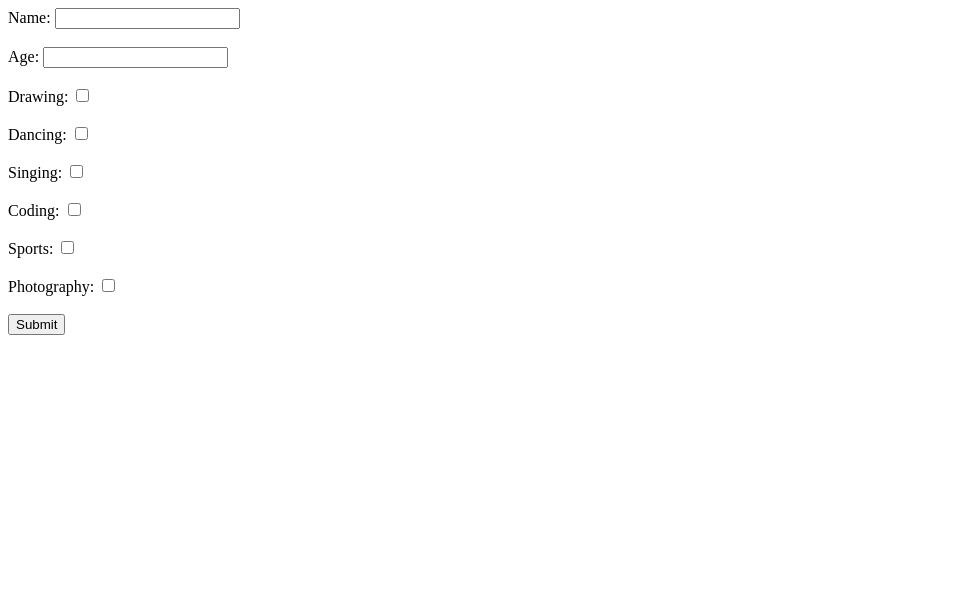
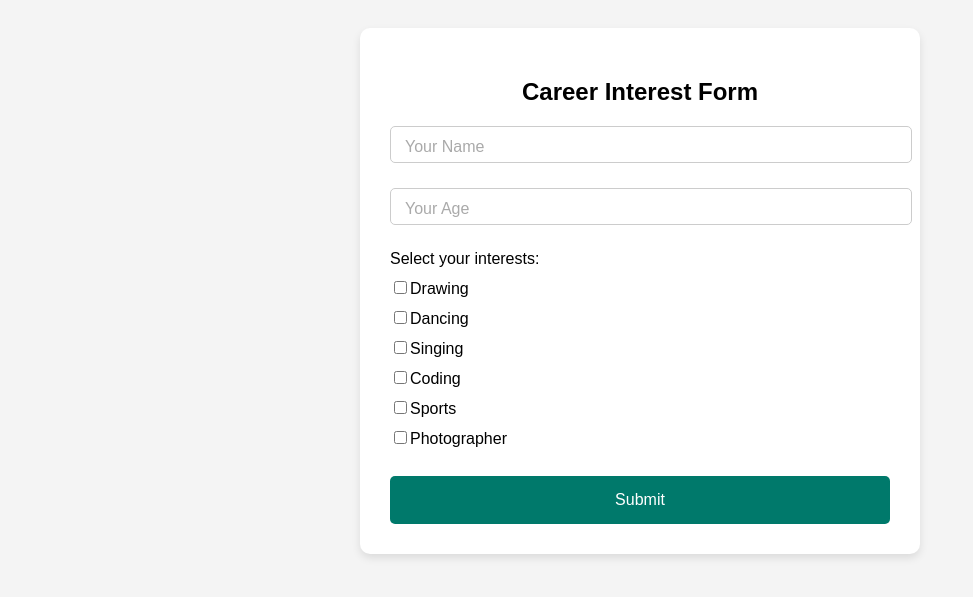
Before and after one commit to kaizer3122/carrier, a Flask app: page / in a window 1280 px wide. Shown: the top 597 px of the page, without its empty margins (0-973 px from the left). Run offline with Flask 3, Linux system fonts and the light colour scheme.

Commit message:
form.html

```diff
--- a/templates/form.html
+++ b/templates/form.html
@@ -1,60 +1,119 @@
-<!DOCTYPE html>
+<!doctype html>
 <html lang="en">
 <head>
-    <meta charset="UTF-8">
-    <meta name="viewport" content="width=device-width, initial-scale=1.0">
-    <title>Career Form</title>
-    <link rel="stylesheet" href="https://cdnjs.cloudflare.com/ajax/libs/font-awesome/6.0.0-beta3/css/all.min.css">
+  <meta charset="utf-8">
+  <title>Animated Career Form</title>
+  <link rel="stylesheet" href="https://cdnjs.cloudflare.com/ajax/libs/font-awesome/5.15.3/css/all.min.css">
+  <style>
+    /* Basic styles for your form */
+    body {
+      font-family: 'Arial', sans-serif;
+      background: #f4f4f4;
+      padding: 20px;
+    }
+    .container {
+      background: #fff;
+      padding: 30px;
+      border-radius: 10px;
+      box-shadow: 0px 4px 8px rgba(0, 0, 0, 0.1);
+      max-width: 500px;
+      margin: 0 auto;
+    }
+    h2 {
+      text-align: center;
+    }
+    .floating-label {
+      position: relative;
+      margin-bottom: 25px;
+    }
+    .floating-label input {
+      width: 100%;
+      padding: 10px;
+      border: 1px solid #ccc;
+      border-radius: 5px;
+    }
+    .floating-label label {
+      position: absolute;
+      top: 12px;
+      left: 15px;
+      font-size: 16px;
+      color: #aaa;
+      transition: 0.3s;
+    }
+    .floating-label input:focus + label,
+    .floating-label input:not(:placeholder-shown) + label {
+      top: -8px;
+      font-size: 12px;
+      color: #00796b;
+    }
+    .checkbox-label {
+      display: block;
+      margin: 10px 0;
+    }
+    button {
+      width: 100%;
+      padding: 15px;
+      border: none;
+      background-color: #00796b;
+      color: white;
+      font-size: 16px;
+      cursor: pointer;
+      border-radius: 5px;
+    }
+    button:hover {
+      background-color: #004d40;
+    }
+    .message {
+      padding: 10px;
+      margin-top: 20px;
+      border-radius: 5px;
+      text-align: center;
+    }
+    .success {
+      background-color: #d4edda;
+      color: #155724;
+    }
+    .error {
+      background-color: #f8d7da;
+      color: #721c24;
+    }
+  </style>
 </head>
 <body>
-    <div id="scrollProgress"></div>
 
-    <button id="backToTop" title="Go to top">↑</button>
+<div class="container">
+  <h2>Career Interest Form</h2>
 
-    <form method="POST">
-        <label for="name">Name:</label>
-        <input type="text" id="name" name="name" required><br><br>
+  {% with messages = get_flashed_messages(with_categories=true) %}
+    {% if messages %}
+      {% for category, message in messages %}
+        <div class="message {{ category }}">{{ message }}</div>
+      {% endfor %}
+    {% endif %}
+  {% endwith %}
 
-        <label for="age">Age:</label>
-        <input type="number" id="age" name="age" required><br><br>
+  <form method="post">
+    <div class="floating-label">
+      <input type="text" id="name" name="name" placeholder=" " required>
+      <label for="name">Your Name</label>
+    </div>
 
-        <label for="drawing">Drawing:</label>
-        <input type="checkbox" id="drawing" name="drawing" value="Yes"><br><br>
+    <div class="floating-label">
+      <input type="text" id="age" name="age" placeholder=" " required>
+      <label for="age">Your Age</label>
+    </div>
 
-        <label for="dancing">Dancing:</label>
-        <input type="checkbox" id="dancing" name="dancing" value="Yes"><br><br>
+    <label>Select your interests:</label><br>
+    <label class="checkbox-label"><input type="checkbox" name="drawing" value="Yes">Drawing</label>
+    <label class="checkbox-label"><input type="checkbox" name="dancing" value="Yes">Dancing</label>
+    <label class="checkbox-label"><input type="checkbox" name="singing" value="Yes">Singing</label>
+    <label class="checkbox-label"><input type="checkbox" name="coding" value="Yes">Coding</label>
+    <label class="checkbox-label"><input type="checkbox" name="sports" value="Yes">Sports</label>
+    <label class="checkbox-label"><input type="checkbox" name="photographer" value="Yes">Photographer</label><br>
 
-        <label for="singing">Singing:</label>
-        <input type="checkbox" id="singing" name="singing" value="Yes"><br><br>
+    <button type="submit">Submit</button>
+  </form>
+</div>
 
-        <label for="coding">Coding:</label>
-        <input type="checkbox" id="coding" name="coding" value="Yes"><br><br>
-
-        <label for="sports">Sports:</label>
-        <input type="checkbox" id="sports" name="sports" value="Yes"><br><br>
-
-        <label for="photographer">Photography:</label>
-        <input type="checkbox" id="photographer" name="photographer" value="Yes"><br><br>
-
-        <button type="submit">Submit</button>
-    </form>
-
-    <script src="https://code.jquery.com/jquery-3.6.0.min.js"></script>
-    <script>
-        // Scroll progress bar
-        window.addEventListener('scroll', () => {
-            const scrolled = (window.scrollY / (document.body.scrollHeight - window.innerHeight)) * 100;
-            document.getElementById('scrollProgress').style.width = scrolled + '%';
-
-            // Back to top toggle
-            const topBtn = document.getElementById("backToTop");
-            topBtn.style.display = (window.scrollY > 300) ? "block" : "none";
-        });
-
-        // Back to top action
-        document.getElementById("backToTop").onclick = () => {
-            window.scrollTo({ top: 0, behavior: 'smooth' });
-        };
-    </script>
 </body>
 </html>
```
